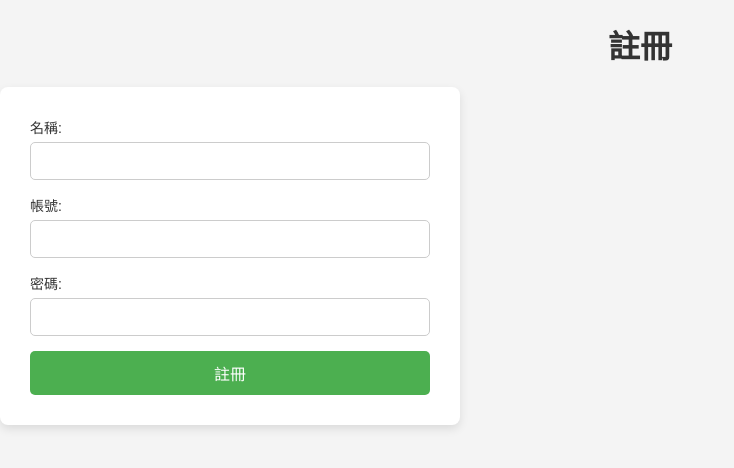
After one commit to easonpan14/gin-study, a Django app: page /register/ in a window 1280 px wide. The commit adds this page. Shown: the top 468 px of the page, without its empty margins (0-734 px from the left). Run offline with Django 4.2, Linux system fonts and the light colour scheme.

Commit message:
網頁帳號註冊

```diff
--- a/Web/gin_study/gin_study/urls.py
+++ b/Web/gin_study/gin_study/urls.py
@@ -4,6 +4,7 @@ from . import views
 urlpatterns = [
     path('', views.home, name='home'),
     path('login/', views.login_view, name='login'),
-    path('analysis/', views.analysis_view, name='analysis'),  # 修正這裡
+    path('register/', views.register_view, name='register'),  # 確保這行存在
+    path('analysis/', views.analysis_view, name='analysis'),
     path('emo/', views.emo_view, name='emo'),
 ]
--- /dev/null
+++ b/Web/gin_study/gin_study/utils/db.py
@@ -0,0 +1,193 @@
+import pymysql
+
+# 數據庫連接配置
+DB_CONFIG = {
+    'host': '18.180.122.148',
+    'user': 'admin',
+    'password': 'LCivpNcrALc6YDK',
+    'database': 'my_database',  # 替換為你的數據庫名稱
+    'charset': 'utf8mb4',
+}
+
+# 用戶類 ID為唯一編號請以ID進行判斷
+class User:
+    def __init__(self, uID, name):
+        self.uID = uID
+        self.name = name
+
+
+
+# 群組消息類    消息越晚,group_message_ID越大   uID為發送者 gID為群組
+class GroupMessage:
+    def __init__(self, group_message_ID, message,Group_ID, uID):
+        self.gmID = group_message_ID
+        self.message = message
+        self.Group_ID=Group_ID
+        self.uID = uID
+
+
+# 連接到數據庫
+def connect_db():
+    return pymysql.connect(**DB_CONFIG)
+
+# 1. 登錄檢查，返回 User 類，如果失敗返回 User(0, "")
+def login_check(account, password):
+    user = User(0, "")
+    connection = connect_db()
+    try:
+        with connection.cursor() as cursor:
+            sql = 'SELECT uID, name FROM User WHERE account = %s AND password = %s'
+            cursor.execute(sql, (account, password))
+            result = cursor.fetchone()
+            if result:
+                user = User(result[0], result[1])
+            return user  # 返回用戶信息
+    finally:
+        connection.close()
+
+# 1.1. 註冊並檢查，返回 User 類，如果註冊失敗返回 User(0, "")
+def register_and_login(name, account, password):
+    user = User(0, "")
+    connection = connect_db()
+    try:
+        with connection.cursor() as cursor:
+            # 先檢查賬號是否已存在
+            sql = 'SELECT uID FROM User WHERE account = %s'
+            cursor.execute(sql, (account,))
+            result = cursor.fetchone()
+            if result:
+                return User(0, "")  # 如果賬號已存在，返回失敗
+
+            # 插入新用戶數據
+            sql = "INSERT INTO User (name, account, password) VALUES (%s, %s, %s)"
+            cursor.execute(sql, (name, account, password))
+            connection.commit()  # 提交插入操作
+
+            # 插入成功後自動登錄
+            return login_check(account, password)
+    finally:
+        connection.close()
+
+
+
+
+
+# 2. 根據 uID 查找姓名
+def get_name_by_uid(uID):
+    connection = connect_db()
+    try:
+        with connection.cursor() as cursor:
+            sql = "SELECT name FROM User WHERE uID = %s"
+            cursor.execute(sql, (uID))
+            return cursor.fetchone()[0]  # 返回姓名
+    finally:
+        connection.close()
+
+# 3. 根據 uID 查找群組，返回關於 list group_IDs about Group_ID
+def get_groups_by_uid(uID):
+    connection = connect_db()
+    try:
+        with connection.cursor() as cursor:
+            sql = "SELECT Group_ID FROM Group_Relation WHERE uID = %s"
+            cursor.execute(sql, (uID))
+            gropuIDs=[]
+            get=cursor.fetchall()
+            for row in get:
+                gropuIDs.append(row[0])
+            return gropuIDs # 返回群組列表
+    finally:
+        connection.close()
+
+# 4. 根據 Group_ID 查找成員
+def get_members_by_group_id(group_id):
+    connection = connect_db()
+    try:
+        with connection.cursor() as cursor:
+            sql = "SELECT uID FROM Group_Relation WHERE Group_ID = %s"
+            cursor.execute(sql, (group_id))
+            uIDs=[]
+            get=cursor.fetchall()
+            for row in get:
+                uIDs.append(row[0])
+            return uIDs
+    finally:
+        connection.close()
+
+# 5. 根據 Group_ID 查找對話記錄
+def get_messages_by_group_id(group_id):
+    connection = connect_db()
+    try:
+        with connection.cursor() as cursor:
+            sql = "SELECT Group_Message_ID,Message,Group_ID,uID FROM Group_message WHERE Group_ID = %s"
+            cursor.execute(sql, (group_id))
+            messages=[]
+            get=cursor.fetchall()
+            for row in get:
+
+                messages.append(GroupMessage(row[0],row[1],row[2],row[2]))
+            return messages  # 返回對話記錄
+    finally:
+        connection.close()
+
+# 6. 根據 uID 查找父母 uid
+def get_parents_uid_by_uid(uID):
+    connection = connect_db()
+    try:
+        with connection.cursor() as cursor:
+            parents=[]
+            # 查找父母
+            sql_parents = "SELECT Parent_uID FROM ParentChild WHERE Child_uID = %s"
+            cursor.execute(sql_parents, (uID))
+            get = cursor.fetchall()
+            for row in get:
+                parents.append(row[0])
+
+            return parents
+    finally:
+        connection.close()
+
+# 6. 根據 uID 查找小孩 uid
+def get_children_uid_by_uid(uID):
+    connection = connect_db()
+    try:
+        with connection.cursor() as cursor:
+            # 查找小孩
+            children=[]
+            sql_children = "SELECT Child_uID FROM ParentChild WHERE Parent_uID = %s"
+            cursor.execute(sql_children, (uID))
+            get = cursor.fetchall()
+            for row in get:
+                children.append(row[0])
+            return children  # 返回小孩
+    finally:
+        connection.close()
+
+
+# 示例使用
+if __name__ == "__main__":
+    # 測試登錄檢查
+    user = login_check('Xiao_Ming', 'whM28Krc')
+    print('Login User:', user.name,user.uID)
+
+    # 測試根據 uID 查找姓名
+    name = get_name_by_uid(1)
+    print('User Name:', name)
+
+    # 測試根據 uID 查找群組
+    groups = get_groups_by_uid(4)
+    print('User Groups:', groups)
+
+    # 測試根據 Group_ID 查找成員
+    members = get_members_by_group_id(1)
+    print('Group Members:', members)
+
+    # 測試根據 Group_ID 查找對話記錄
+    messages = get_messages_by_group_id(1)
+    print('Group Messages:', messages[0].message)
+
+    # 測試根據 uID 查找父母或小孩
+    relationships = get_parents_uid_by_uid(3)
+    print('Relationships:', relationships)
+
+    relationships = get_children_uid_by_uid(6)
+    print('Relationships:', relationships)
--- a/Web/gin_study/gin_study/views.py
+++ b/Web/gin_study/gin_study/views.py
@@ -1,10 +1,43 @@
-from django.shortcuts import render
+from django.shortcuts import render, redirect
+from django.http import JsonResponse
+from .utils.db import login_check, register_and_login
 
 def home(request):
     return render(request, 'home.html')
+
 def login_view(request):
+    if request.method == 'POST':
+        account = request.POST.get('account')
+        password = request.POST.get('password')
+        user = login_check(account, password)
+
+        if user.uID != 0:
+            # 登錄成功，傳遞 success 變量到前端
+            return render(request, 'home.html', {'success': True})
+        else:
+            # 登錄失敗，傳遞 error 信息到前端
+            return render(request, 'login.html', {'error': 'Invalid credentials'})
+
     return render(request, 'login.html')
+
+def register_view(request):
+    if request.method == 'POST':
+        name = request.POST.get('name')
+        account = request.POST.get('account')
+        password = request.POST.get('password')
+        user = register_and_login(name, account, password)
+
+        if user.uID != 0:
+            # 註冊成功，重定向到登錄頁面
+            return redirect('login')
+        else:
+            # 註冊失敗，重新渲染頁面並顯示錯誤信息
+            return render(request, 'register.html', {'error': 'Registration failed'})
+
+    return render(request, 'register.html')
+
 def analysis_view(request):
     return render(request, 'analysis.html')
+
 def emo_view(request):
     return render(request, 'emo.html')
--- /dev/null
+++ b/Web/gin_study/static/css/register.css
@@ -0,0 +1,80 @@
+/* 設置頁面背景和字體 */
+body {
+    font-family: Arial, sans-serif;
+    background-color: #f4f4f4;
+    margin: 0;
+    padding: 0;
+}
+
+/* 中心化容器 */
+.container {
+    display: flex;
+    justify-content: center;
+    align-items: center;
+    height: 100vh;
+    padding: 20px;
+}
+
+/* 註冊表單的樣式 */
+form {
+    background-color: white;
+    padding: 30px;
+    border-radius: 8px;
+    box-shadow: 0 4px 10px rgba(0, 0, 0, 0.1);
+    width: 100%;
+    max-width: 400px;
+}
+
+/* 標題樣式 */
+h1 {
+    text-align: center;
+    color: #333;
+    margin-bottom: 20px;
+}
+
+/* 表單組樣式 */
+.form-group {
+    margin-bottom: 15px;
+}
+
+/* 表單標籤樣式 */
+label {
+    font-size: 14px;
+    color: #333;
+    display: block;
+    margin-bottom: 5px;
+}
+
+/* 輸入框樣式 */
+input[type="text"], input[type="password"] {
+    width: 100%;
+    padding: 10px;
+    border: 1px solid #ccc;
+    border-radius: 5px;
+    box-sizing: border-box;
+    font-size: 14px;
+}
+
+/* 按鈕樣式 */
+button[type="submit"] {
+    width: 100%;
+    background-color: #4CAF50;
+    color: white;
+    padding: 10px;
+    border: none;
+    border-radius: 5px;
+    cursor: pointer;
+    font-size: 16px;
+}
+
+/* 按鈕懸停效果 */
+button[type="submit"]:hover {
+    background-color: #45a049;
+}
+
+/* 說明文字的樣式 */
+p {
+    font-size: 12px;
+    color: #666;
+    text-align: center;
+}
--- a/Web/gin_study/templates/home.html
+++ b/Web/gin_study/templates/home.html
@@ -8,6 +8,11 @@
     <link rel="stylesheet" href="{% static 'css/home.css' %}">
 </head>
 <body>
+    {% if success %}
+    <script>
+        alert('登入成功！');
+    </script>
+    {% endif %}
     <nav class="navbar">
         <ul>
             <li><a href="{% url 'home' %}">首頁</a></li>
--- /dev/null
+++ b/Web/gin_study/templates/register.html
@@ -0,0 +1,29 @@
+<!DOCTYPE html>
+<html lang="zh-TW">
+<head>
+    <meta charset="UTF-8">
+    <meta name="viewport" content="width=device-width, initial-scale=1.0">
+    <title>註冊頁面</title>
+    {% load static %}
+    <link rel="stylesheet" href="{% static 'css/register.css' %}">
+</head>
+<body>
+    <h1>註冊</h1>
+    <form action="{% url 'register' %}" method="post">
+        {% csrf_token %}
+        <div class="form-group">
+            <label for="name">名稱:</label>
+            <input type="text" id="name" name="name" required>
+        </div>
+        <div class="form-group">
+            <label for="account">帳號:</label>
+            <input type="text" id="account" name="account" required>
+        </div>
+        <div class="form-group">
+            <label for="password">密碼:</label>
+            <input type="password" id="password" name="password" required>
+        </div>
+        <button type="submit">註冊</button>
+    </form>
+</body>
+</html>
```
Also changed, not shown: Web/gin_study/templates/login.html (+8 -2 lines).
